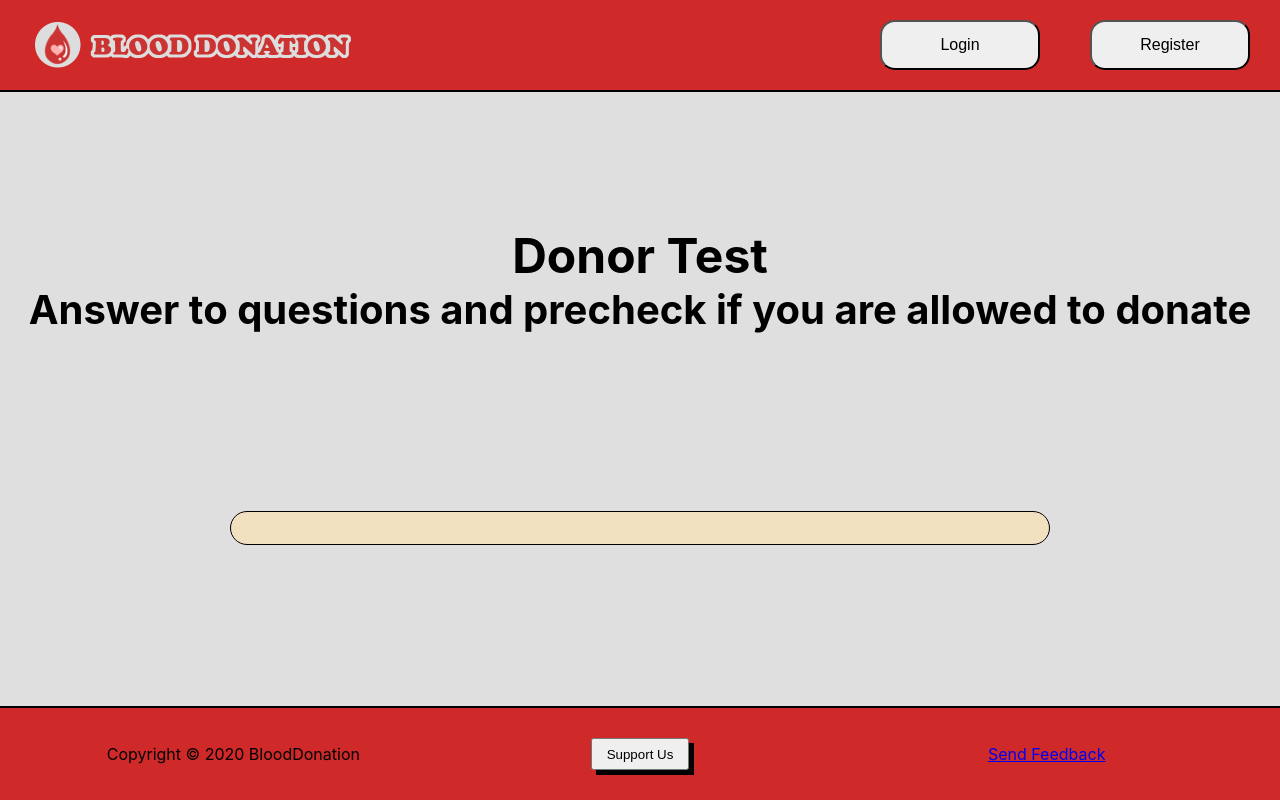
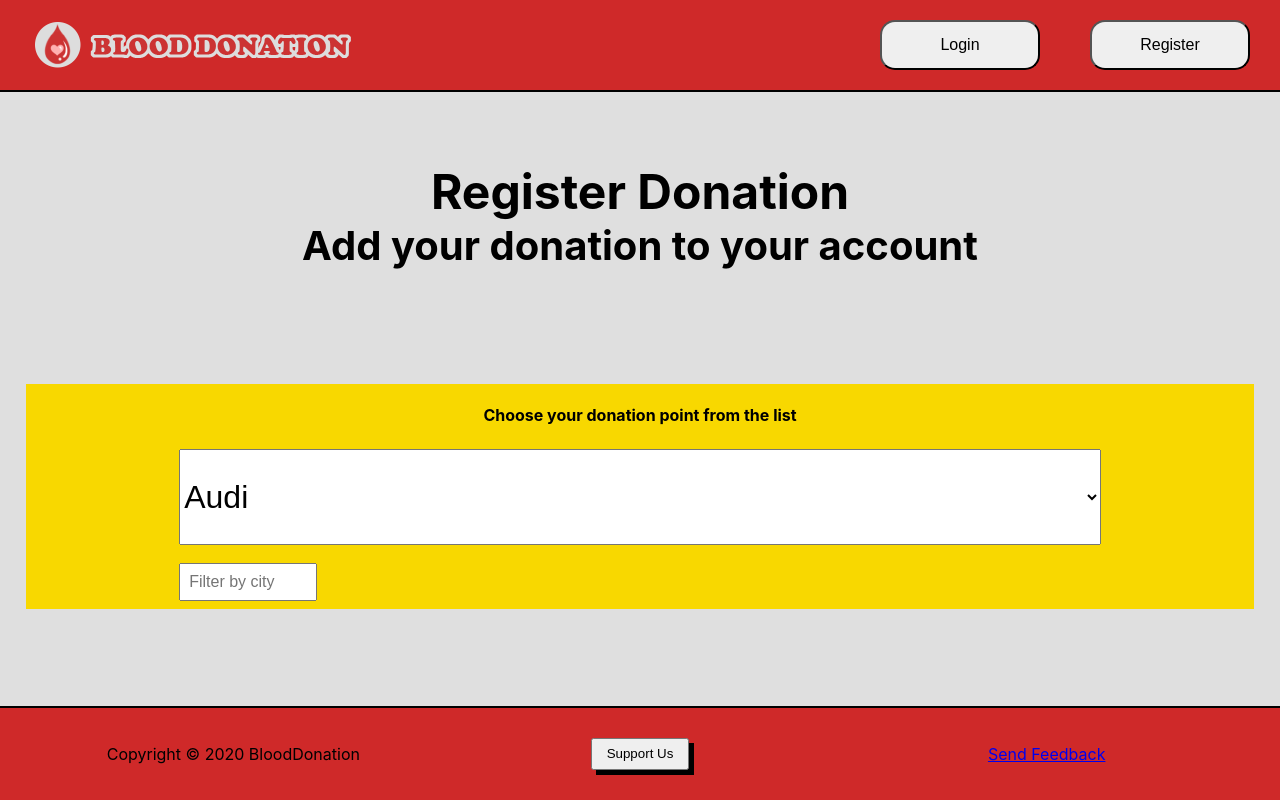
Before and after one commit to PawelWisn/BloodDonation, a React (Create React App) app in the folder blood-donation-frontend/: page /declaredonation in a window 1280 px wide. Built offline with nearby package versions, Linux system fonts and the light colour scheme.

Commit message:
dropdown and filter

```diff
--- a/blood-donation-frontend/src/components/RegisterDonation.scss
+++ b/blood-donation-frontend/src/components/RegisterDonation.scss
@@ -0,0 +1,24 @@
+.reg-don-container{
+  margin: 2em 2% 2em 2%;
+  background-color: #f8d800;
+  text-align: center;
+  .left-aligned-div{
+    width: 75%;
+    margin:0.1em auto 0.5em auto;
+    text-align: left;
+  }
+}
+
+#drop-down-points{
+  margin:0.5em auto 0.5em auto;
+  width: 75%;
+  height: 3em;
+  font-size: 2em;
+}
+
+#filter-city{
+  padding: 0.5em;
+  font-size: 1em;
+  width: 15%;
+  min-width: 95px;
+}
--- a/blood-donation-frontend/src/components/RegisterDonation.tsx
+++ b/blood-donation-frontend/src/components/RegisterDonation.tsx
@@ -4,16 +4,55 @@ import UpperBar from "./UpperBar";
 import React from "react";
 import BottomBar from "./BottomBar";
 
+let data = [
+    {
+        "city": "Barlinek",
+        "placeName": "RCKiK Szczecin Mobile Barlinek",
+        "address": "Szpitalna 8",
+        "isMobilePoint": true,
+        "latitude": "52.9967477",
+        "longitude": "15.2212969"
+    },
+    {
+        "city": "Bartoszyce",
+        "placeName": "RCKiK Olsztyn OT Bartoszyce",
+        "address": "Wyszynskiego 11",
+        "isMobilePoint": false,
+        "latitude": "54.2586528",
+        "longitude": "20.7964833"
+    },
+    {
+        "city": "Belchatow",
+        "placeName": "RCKiK Lodz Mobile Belchatow",
+        "address": "Edwardow 3A",
+        "isMobilePoint": true,
+        "latitude": "51.3571705",
+        "longitude": "19.364955"
+    }]
+
 function RegisterDonation() {
     return (
         <div className="main-page-content">
             <UpperBar/>
             <div className='subpage-title'>
-                <h1>Donor Test</h1>
-                <h2>Answer to questions and precheck if you are allowed to donate</h2>
+                <h1>Register Donation</h1>
+                <h2>Add your donation to your account</h2>
             </div>
 
-            <div className='quiz-container'>
+            <div className='reg-don-container'>
+                <div>
+                    <h4>Choose your donation point from the list</h4>
+                </div>
+
+                <select id="drop-down-points">
+                    <option value="volvo">Volvo</option>
+                    <option value="saab">Saab</option>
+                    <option value="vw">VW</option>
+                    <option value="audi" selected>Audi</option>
+                </select>
+                <div className='left-aligned-div'>
+                    <input type="text" id="filter-city" name="filter-city" placeholder="Filter by city"/>
+                </div>
             </div>
 
 
```
